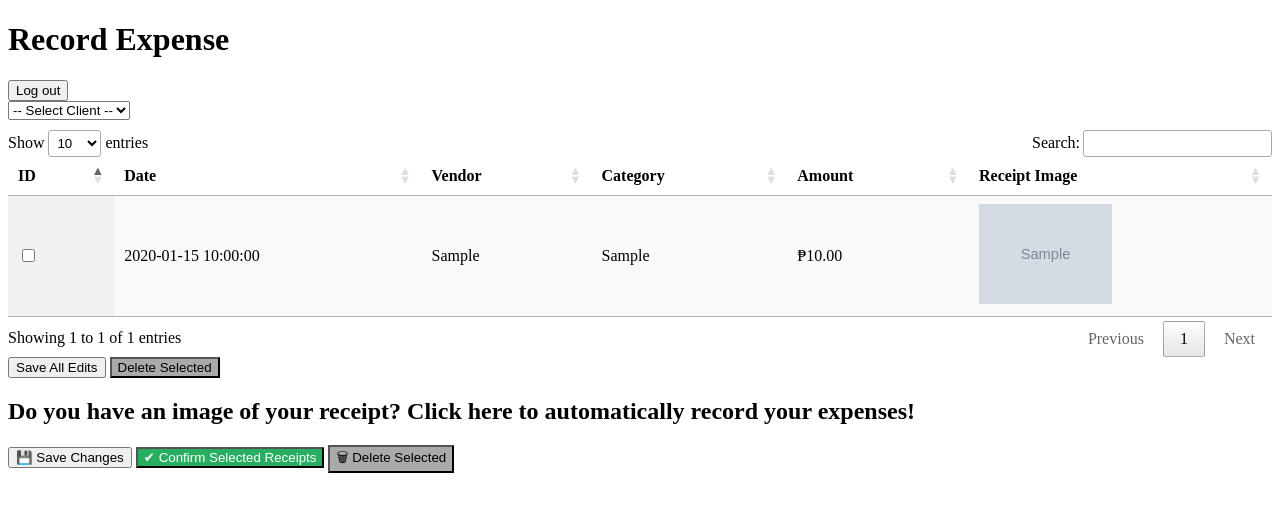
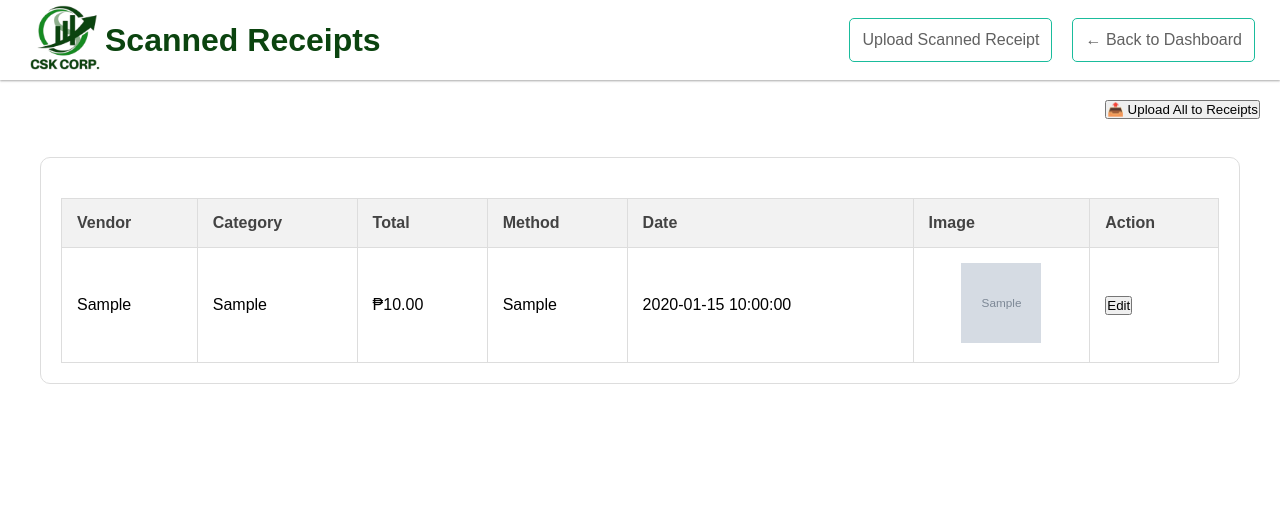
Before and after one commit to Ishtabalern/csk, a PHP site: page /receipts/scan.php in a window 1280 px wide. Shown: the top 512 px of the page. Run offline with PHP 8.4, Linux system fonts and the light colour scheme; the visitor is signed in with stand-in values (Sample User, id 1); tables that the repository leaves empty or names only in its code hold one stand-in row (values such as "Sample post"); grey boxes marked "Sample" are stand-in pictures; some libraries are stand-ins or nearby versions.

Commit message:
6:25 pm
it is done.

```diff
--- a/partials/sidebar.php
+++ b/partials/sidebar.php
@@ -84,6 +84,7 @@ if (!isset($page)) {
             <div class="btn-container">
                 <a class="btn-tabs <?= $page === 'employee_dashboard' ? 'active' : '' ?>" href="employee_dashboard.php">Home</a>
                 <a class="btn-tabs" href="receipts/add.php">Add Receipt</a>
+                <a class="btn-tabs" href="receipts/scanned_view.php">Scan Receipts</a>
                 <a class="btn-tabs" href="receipts/view.php">View My Receipts</a>
                 <a class="btn-tabs" href="reports/all_receipts.php">All Receipts Report</a>
                 <a class="btn-tabs" href="reports/view_reports.php">Reports</a>
@@ -97,6 +98,7 @@ if (!isset($page)) {
             <div class="btn-container">
                 <a class="btn-tabs" href="../employee_dashboard.php">Home</a>
                 <a class="btn-tabs" href="../receipts/add.php">Add Receipt</a>
+                <a class="btn-tabs" href="../receipts/scanned_view.php">Scan Receipts</a>
                 <a class="btn-tabs" href="../receipts/view.php">View My Receipts</a>
                 <a class="btn-tabs <?= $page === 'all_receipts' ? 'active' : '' ?>" href="all_receipts.php">All Receipts Report</a>
                 <a class="btn-tabs" href="view_reports.php">Reports</a>
@@ -110,6 +112,7 @@ if (!isset($page)) {
             <div class="btn-container">
                 <a class="btn-tabs" href="../employee_dashboard.php">Home</a>
                 <a class="btn-tabs" href="../receipts/add.php">Add Receipt</a>
+                <a class="btn-tabs" href="../receipts/scanned_view.php">Scan Receipts</a>
                 <a class="btn-tabs" href="../receipts/view.php">View My Receipts</a>
                 <a class="btn-tabs" href="all_receipts.php">All Receipts Report</a>
                 <a class="btn-tabs <?= $page === 'view_reports' ? 'active' : '' ?>" href="view_reports.php">Reports</a>
--- a/receipts/scan.php
+++ b/receipts/scan.php
@@ -1,205 +1,235 @@
 <?php
 session_start();
-require_once '../includes/db.php';
-
-if (!isset($_SESSION['user_id'])) {
+if ($_SESSION['role'] !== 'employee') {
     header("Location: ../login.php");
-    exit();
+    exit;
 }
 
-// Handle manual confirmation of a receipt
-if (isset($_POST['confirm'])) {
-    $id = intval($_POST['id']);
-    $client_id = intval($_POST['client_id']);
-    $receipt_date = $_POST['receipt_date'];
-    $vendor = $_POST['vendor'];
-    $category = $_POST['category'];
-    $amount = floatval($_POST['amount']);
-    $image_path = $_POST['image_path'];
+include '../includes/db.php';
 
-    $stmt = $conn->prepare("INSERT INTO receipts (client_id, receipt_date, vendor, category, amount, img_url) VALUES (?, ?, ?, ?, ?, ?)");
-    $stmt->bind_param("isssds", $client_id, $receipt_date, $vendor, $category, $amount, $image_path);
+
+$stmt = $conn->prepare("SELECT * FROM scanned_receipts ORDER BY created_at DESC");
 $stmt->execute();
-    $stmt->close();
-
-    // Use prepared statement to delete
-    $deleteStmt = $conn->prepare("DELETE FROM scanned_receipts WHERE id = ?");
-    $deleteStmt->bind_param("i", $id);
-    $deleteStmt->execute();
-    $deleteStmt->close();
-
-    echo "<script>alert('Receipt confirmed and moved to receipts table!');</script>";
-}
+$result = $stmt->get_result();
 ?>
 
 <!DOCTYPE html>
 <html lang="en">
 <head>
     <meta charset="UTF-8">
-    <title>Dashboard - Record Expense</title>
-    <link rel="stylesheet" href="https://cdn.datatables.net/1.13.6/css/jquery.dataTables.min.css">
-    <link rel="stylesheet" href="https://cdn.jsdelivr.net/npm/flatpickr/dist/flatpickr.min.css">
-    <link rel="stylesheet" href="styles/scan.css">
-    <link rel="stylesheet" href="styles/sidebar.css">
+    <title>Scanned Receipts</title>
+    <link rel="stylesheet" href="view.css">
+    <link rel="stylesheet" href="../partials/topbar.css">
+    <style>
+        .modal {
+            display: none;
+            position: fixed;
+            z-index: 100;
+            left: 0; top: 0;
+            width: 100%; height: 100%;
+            overflow: auto;
+            background-color: rgba(0,0,0,0.5);
+        }
+        .modal-content {
+            background-color: #fff;
+            margin: 10% auto;
+            padding: 20px;
+            border-radius: 5px;
+            width: 400px;
+            box-shadow: 0 0 10px #333;
+        }
+        .modal input, .modal select {
+            width: 100%;
+            padding: 8px;
+            margin: 5px 0;
+        }
+        .modal-buttons {
+            text-align: right;
+            margin-top: 10px;
+        }
+    </style>
 </head>
 <body>
 
-<div class="dashboard">
-    <div class="top-bar">
-        <h1>Record Expense</h1>
-        <div class="user-controls">
-            <a href="functions/logout.php"><button class="logout-btn">Log out</button></a>
+<div class="topbar-container">
+    <div class="header">
+        <img src="../imgs/csk_logo.png" alt="">
+        <h1>Scanned Receipts</h1>
+    </div>
+    <div class="btn">
+        <a href="scanned_upload.php">Upload Scanned Receipt</a>
+        <a href="../employee_dashboard.php">← Back to Dashboard</a>
     </div>
 </div>
 
-    <div class="main-content">
-        <div class="receipt-table">
-            <div class="data-table">
-                <form id="clientForm" method="POST">
-                    <select id="clientSelect" name="client" class="client-dropdown" style="margin-bottom: 10px;">
-                        <option value="">-- Select Client --</option>
+<!-- Upload Button -->
+<div style="text-align:right; margin: 20px;">
+    <button id="openUploadModal">📤 Upload All to Receipts</button>
+</div>
+
+<!-- Modal -->
+<div id="uploadModal" style="display:none; position:fixed; top:0; left:0; right:0; bottom:0; background-color:rgba(0,0,0,0.5);">
+    <div style="background:#fff; padding:20px; max-width:400px; margin:100px auto; border-radius:10px;">
+        <form method="POST" action="../process/upload_scanned_to_receipts.php">
+            <label for="client_id">Select Client:</label>
+            <select name="client_id" id="client_id" required>
+                <option value="">-- Choose Client --</option>
                 <?php
-                        $clients = $conn->query("SELECT id, name FROM clients ORDER BY name ASC");
-                        while ($row = $clients->fetch_assoc()) {
-                            echo "<option value='{$row['id']}'>{$row['name']}</option>";
-                        }
+                    $clients = $conn->query("SELECT id, name FROM clients");
+                    while ($client = $clients->fetch_assoc()):
                 ?>
+                    <option value="<?= $client['id'] ?>"><?= htmlspecialchars($client['name']) ?></option>
+                <?php endwhile; ?>
             </select>
+            <br><br>
+            <button type="submit" onclick="return confirm('Upload all scanned receipts to this client?')">Upload All</button>
+            <button type="button" onclick="document.getElementById('uploadModal').style.display='none'">Cancel</button>
         </form>
+    </div>
+</div>
 
-                <table id="recordsTable" class="display">
+<script>
+    document.getElementById('openUploadModal').onclick = () => {
+        document.getElementById('uploadModal').style.display = 'block';
+    };
+</script>
+
+
+<br>
+
+<div class="receipts-container">
+    <table border="1" cellpadding="8" cellspacing="0">
         <thead>
             <tr>
-                            <th>ID</th>
-                            <th>Date</th>
                 <th>Vendor</th>
                 <th>Category</th>
-                            <th>Amount</th>
-                            <th>Receipt Image</th>
+                <th>Total</th>
+                <th>Method</th>
+                <th>Date</th>
+                <th>Image</th>
+                <th>Action</th>
             </tr>
         </thead>
         <tbody>
-                    <?php
-                    $result = $conn->query("SELECT id, receipt_date, vendor, category, amount, image_path FROM scanned_receipts");
-                    if ($result->num_rows > 0) {
-                        while ($row = $result->fetch_assoc()) {
-                            echo "<tr data-id='{$row["id"]}'>";
-                            echo "<td><input type='checkbox' class='row-check'></td>";
-                            echo "<td contenteditable='true' class='editable' data-field='date'>{$row["receipt_date"]}</td>";
-                            echo "<td contenteditable='true' class='editable' data-field='vendor'>" . htmlspecialchars($row["vendor"]) . "</td>";
-                            echo "<td contenteditable='true' class='editable' data-field='category'>" . htmlspecialchars($row["category"]) . "</td>";
-                            echo "<td contenteditable='true' class='editable' data-field='amount'>₱" . number_format($row["amount"], 2) . "</td>";
-                            echo "<td><img src='" . htmlspecialchars($row["image_path"]) . "' alt='receipt' style='max-height:100px;'></td>";
-                            echo "</tr>";
-                        }
-                    }
-                    ?>
+            <?php if ($result->num_rows > 0): ?>
+                <?php while ($row = $result->fetch_assoc()): ?>
+                    <tr data-id="<?= $row['id'] ?>" data-vendor="<?= htmlspecialchars($row['vendor']) ?>" data-category="<?= htmlspecialchars($row['category']) ?>" data-amount="<?= $row['amount'] ?>" data-date="<?= $row['receipt_date'] ?>">
+                        <td><?= htmlspecialchars($row['vendor']) ?></td>
+                        <td><?= htmlspecialchars($row['category']) ?></td>
+                        <td>₱<?= number_format($row['amount'], 2) ?></td>
+                        <td><?= htmlspecialchars($row['payment_method']) ?></td>
+                        <td><?= $row['receipt_date'] ?></td>
+                        <td style="text-align: center;">
+                            <?php if ($row['image_path']): ?>
+                                <a href="<?= $row['image_path'] ?>" target="_blank">
+                                    <img src="<?= $row['image_path'] ?>" width="80" height="80" style="object-fit:cover;">
+                                </a>
+                            <?php else: ?>
+                                No Image
+                            <?php endif; ?>
+                        </td>
+                        <td><button class="edit-btn">Edit</button></td>
+                    </tr>
+                <?php endwhile; ?>
+            <?php else: ?>
+                <tr><td colspan="7">No scanned receipts found.</td></tr>
+            <?php endif; ?>
         </tbody>
     </table>
-                <button type="button" id="saveEdits" class="btn save-btn">Save All Edits</button>
-                <button type="button" id="deleteSelected" class="btn" style="background-color: #aaa;">Delete Selected</button>
-            </div>
 </div>
 
-        <div class="scan">
-            <h2>Do you have an image of your receipt? Click here to automatically record your expenses!</h2>
-            <div class="scan-options">
-                <button type="button" id="saveChanges" class="btn save-btn">💾 Save Changes</button>
-                <button type="button" id="confirmReceipts" class="btn" style="background-color: #27ae60; color: white;">✔ Confirm Selected Receipts</button>
-                <button type="button" id="deleteSelected" class="btn" style="background-color: #aaa;">🗑 Delete Selected</button>
-            </div>
+<!-- MODAL -->
+<div id="editModal" class="modal">
+    <div class="modal-content">
+        <h3>Edit Receipt</h3>
+        <input type="hidden" id="edit-id">
+        <label>Vendor</label>
+        <input type="text" id="edit-vendor">
+        <label>Category</label>
+        <input type="text" id="edit-category">
+        <label>Total</label>
+        <input type="number" step="0.01" id="edit-amount">
+        <label>Payment Method</label>
+        <input type="text" id="edit-payment_method">
+        <label>Date</label>
+        <input type="date" id="edit-date">
+        <div class="modal-buttons">
+            <button onclick="saveChanges()">Save</button>
+            <button onclick="closeModal()">Cancel</button>
         </div>
     </div>
 </div>
 
-<!-- Scripts -->
-<script src="https://code.jquery.com/jquery-3.6.0.min.js"></script>
-<script src="https://cdn.datatables.net/1.13.6/js/jquery.dataTables.min.js"></script>
-<script src="https://cdn.jsdelivr.net/npm/flatpickr"></script>
 <script>
-$(document).ready(function () {
-    $('#recordsTable').DataTable();
+    const modal = document.getElementById('editModal');
+    let currentRow = null;
 
-    function parseAmount(text) {
-        return parseFloat(text.replace(/[^\d.-]/g, '')) || 0;
+    document.querySelectorAll('.edit-btn').forEach(btn => {
+        btn.addEventListener('click', function () {
+            currentRow = this.closest('tr');
+            const id = currentRow.dataset.id;
+            const vendor = currentRow.dataset.vendor;
+            const category = currentRow.dataset.category;
+            const amount = currentRow.dataset.amount;
+            const payment_method = currentRow.dataset.payment_method;
+            const date = currentRow.dataset.date;
+
+            document.getElementById('edit-id').value = id;
+            document.getElementById('edit-vendor').value = vendor;
+            document.getElementById('edit-category').value = category;
+            document.getElementById('edit-amount').value = amount;
+            document.getElementById('edit-payment_method').value = payment_method;
+            document.getElementById('edit-date').value = date;
+
+            modal.style.display = 'block';
+        });
+    });
+
+    function closeModal() {
+        modal.style.display = 'none';
     }
 
-    function collectEditedRows() {
-        let editedRows = [];
-        $('#recordsTable tbody tr').each(function () {
-            const row = $(this);
-            const id = row.data('id');
-            const receipt_date = row.find('[data-field="receipt_date"]').text().trim();
-            const vendor = row.find('[data-field="vendor"]').text().trim();
-            const category = row.find('[data-field="category"]').text().trim();
-            const amount = parseAmount(row.find('[data-field="amount"]').text());
-            editedRows.push({ id, date, vendor, category, amount });
-        });
-        return editedRows;
-    }
+    function saveChanges() {
+        const id = document.getElementById('edit-id').value;
+        const vendor = document.getElementById('edit-vendor').value;
+        const category = document.getElementById('edit-category').value;
+        const amount = document.getElementById('edit-amount').value;
+        const payment_method = document.getElementById('edit-payment_method').value;
+        const date = document.getElementById('edit-date').value;
 
-    $('#saveChanges').click(function () {
-        const rows = collectEditedRows();
+        fetch('../process/scanned_update.php', {
+            method: 'POST',
+            headers: {'Content-Type': 'application/x-www-form-urlencoded'},
+            body: `id=${id}&vendor=${encodeURIComponent(vendor)}&category=${encodeURIComponent(category)}&amount=${amount}&payment_method=${encodeURIComponent(payment_method)}&date=${date}`
+        })
+        .then(response => response.text())
+        .then(data => {
+            if (data.trim() === 'success') {
+                currentRow.dataset.vendor = vendor;
+                currentRow.dataset.category = category;
+                currentRow.dataset.amount = amount;
+                currentRow.dataset.payment_method = payment_method;
+                currentRow.dataset.date = date;
 
-        $.ajax({
-            url: '../process/save_scanned_edits.php',
-            method: 'POST',
-            contentType: 'application/json',
-            data: JSON.stringify({ receipts: rows }),
-            success: function (res) {
-                alert("Changes saved successfully!");
-            },
-            error: function () {
+                currentRow.children[0].textContent = vendor;
+                currentRow.children[1].textContent = category;
+                currentRow.children[2].textContent = `₱${parseFloat(amount).toFixed(2)}`;
+                currentRow.children[3].textContent = payment_method;
+                currentRow.children[4].textContent = date;
+
+                closeModal();
+            } else {
                 alert("Failed to save changes.");
             }
         });
-    });
-
-    $('#deleteSelected').click(function () {
-        const selectedIds = [];
-        $('#recordsTable tbody tr').each(function () {
-            if ($(this).find('.row-check').is(':checked')) {
-                selectedIds.push($(this).data('id'));
-            }
-        });
-
-        if (selectedIds.length === 0) {
-            alert("No receipts selected for deletion.");
-            return;
     }
 
-        if (!confirm("Are you sure you want to delete selected receipts?")) return;
+    window.onclick = function(event) {
+        if (event.target === modal) {
+            closeModal();
+        }
+    }
+</script>
 
-        $.ajax({
-            url: '../process/delete_scanned_receipts.php',
-            method: 'POST',
-            contentType: 'application/json',
-            data: JSON.stringify({ ids: selectedIds }),
-            success: function () {
-                alert("Receipts deleted.");
-                location.reload();
-            },
-            error: function () {
-                alert("Failed to delete receipts.");
-            }
-        });
-    });
-
-    // Raspberry Pi trigger
-    $('.scan-btn').click(() => {
-        fetch('http://raspberrypi:5000/run-script', {
-            method: 'POST',
-            headers: { 'Content-Type': 'application/json' }
-        })
-        .then(response => response.json())
-        .then(data => {
-            alert(data.success ? 'Script ran successfully:\n' + data.output : 'Error:\n' + data.error);
-        })
-        .catch(error => {
-            alert('Connection error:\n' + error);
-        });
-    });
-});
-</script>
 </body>
 </html>
```
Also changed, not shown: process/delete_scanned_receipts.php (deleted, +0 -18 lines), process/save_edited_receipts.php (deleted, +0 -22 lines), process/save_scanned_edits.php (deleted, +0 -15 lines), process/scanned_update.php (added, +19 -0 lines), process/upload_scanned_to_receipts.php (added, +86 -0 lines), receipts/scanned_view.php (deleted, +0 -80 lines), uploads/scanned/490657496_1689061585320749_5127637404584763354_n.jpg (added), uploads/scanned/490976493_1056292452515196_4741350042376983924_n.jpg (added), uploads/scanned/490984749_1407347920706039_5564538454642890304_n.jpg (added), uploads/scanned/490987081_555059003886922_8847038531518078238_n.jpg (added), uploads/scanned/5_scanned.jpg (added), uploads/scanned/6_scanned.jpg (added), uploads/scanned/7_scanned.jpg (added), uploads/scanned/8_scanned.jpg (added), 1 more files. Lines whose indentation alone changed are shown as unchanged.
